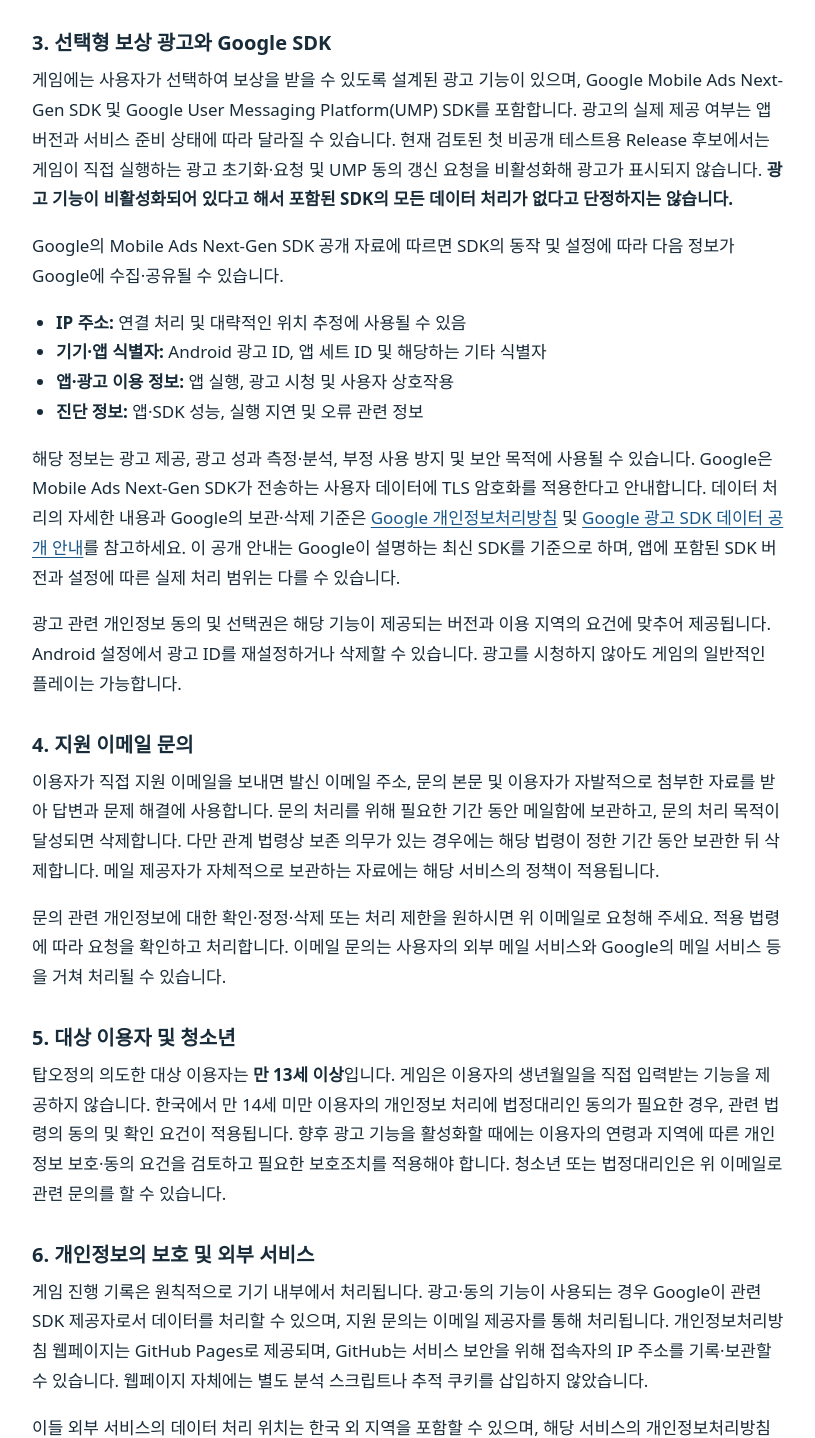
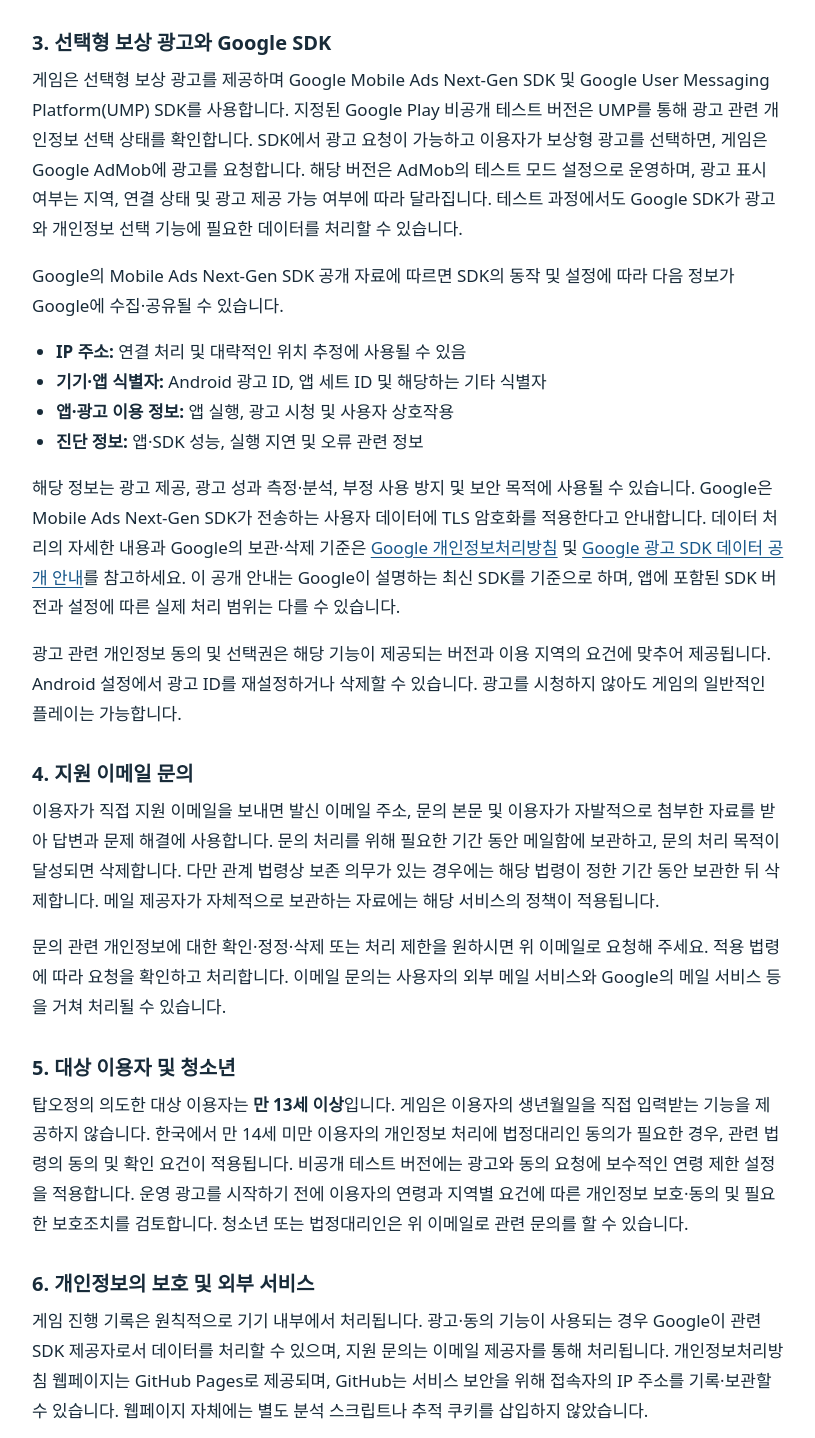
Before and after one commit to Benjamin0326/game-policies, a plain HTML site: page tower-oops/ko/index.html in a window 1280 px wide. Shown: the part 670-2108 px from the top of the page, without its empty margins (232-1047 px from the left). Drawn offline with Linux system fonts and the light colour scheme.

Commit message:
Update Tower Oops privacy policies for T189 rewarded ads

```diff
--- a/tower-oops/ko/index.html
+++ b/tower-oops/ko/index.html
@@ -28,7 +28,7 @@
 </section>
 <section>
 <h2>3. 선택형 보상 광고와 Google SDK</h2>
-<p>게임에는 사용자가 선택하여 보상을 받을 수 있도록 설계된 광고 기능이 있으며, Google Mobile Ads Next-Gen SDK 및 Google User Messaging Platform(UMP) SDK를 포함합니다. 광고의 실제 제공 여부는 앱 버전과 서비스 준비 상태에 따라 달라질 수 있습니다. 현재 검토된 첫 비공개 테스트용 Release 후보에서는 게임이 직접 실행하는 광고 초기화·요청 및 UMP 동의 갱신 요청을 비활성화해 광고가 표시되지 않습니다. <strong>광고 기능이 비활성화되어 있다고 해서 포함된 SDK의 모든 데이터 처리가 없다고 단정하지는 않습니다.</strong></p>
+<p>게임은 선택형 보상 광고를 제공하며 Google Mobile Ads Next-Gen SDK 및 Google User Messaging Platform(UMP) SDK를 사용합니다. 지정된 Google Play 비공개 테스트 버전은 UMP를 통해 광고 관련 개인정보 선택 상태를 확인합니다. SDK에서 광고 요청이 가능하고 이용자가 보상형 광고를 선택하면, 게임은 Google AdMob에 광고를 요청합니다. 해당 버전은 AdMob의 테스트 모드 설정으로 운영하며, 광고 표시 여부는 지역, 연결 상태 및 광고 제공 가능 여부에 따라 달라집니다. 테스트 과정에서도 Google SDK가 광고와 개인정보 선택 기능에 필요한 데이터를 처리할 수 있습니다.</p>
 <p>Google의 Mobile Ads Next-Gen SDK 공개 자료에 따르면 SDK의 동작 및 설정에 따라 다음 정보가 Google에 수집·공유될 수 있습니다.</p>
 <ul>
 <li><strong>IP 주소:</strong> 연결 처리 및 대략적인 위치 추정에 사용될 수 있음</li>
@@ -46,7 +46,7 @@
 </section>
 <section>
 <h2>5. 대상 이용자 및 청소년</h2>
-<p>탑오정의 의도한 대상 이용자는 <strong>만 13세 이상</strong>입니다. 게임은 이용자의 생년월일을 직접 입력받는 기능을 제공하지 않습니다. 한국에서 만 14세 미만 이용자의 개인정보 처리에 법정대리인 동의가 필요한 경우, 관련 법령의 동의 및 확인 요건이 적용됩니다. 향후 광고 기능을 활성화할 때에는 이용자의 연령과 지역에 따른 개인정보 보호·동의 요건을 검토하고 필요한 보호조치를 적용해야 합니다. 청소년 또는 법정대리인은 위 이메일로 관련 문의를 할 수 있습니다.</p>
+<p>탑오정의 의도한 대상 이용자는 <strong>만 13세 이상</strong>입니다. 게임은 이용자의 생년월일을 직접 입력받는 기능을 제공하지 않습니다. 한국에서 만 14세 미만 이용자의 개인정보 처리에 법정대리인 동의가 필요한 경우, 관련 법령의 동의 및 확인 요건이 적용됩니다. 비공개 테스트 버전에는 광고와 동의 요청에 보수적인 연령 제한 설정을 적용합니다. 운영 광고를 시작하기 전에 이용자의 연령과 지역별 요건에 따른 개인정보 보호·동의 및 필요한 보호조치를 검토합니다. 청소년 또는 법정대리인은 위 이메일로 관련 문의를 할 수 있습니다.</p>
 </section>
 <section>
 <h2>6. 개인정보의 보호 및 외부 서비스</h2>
```
Also changed, not shown: tower-oops/en/index.html (+2 -2 lines).
